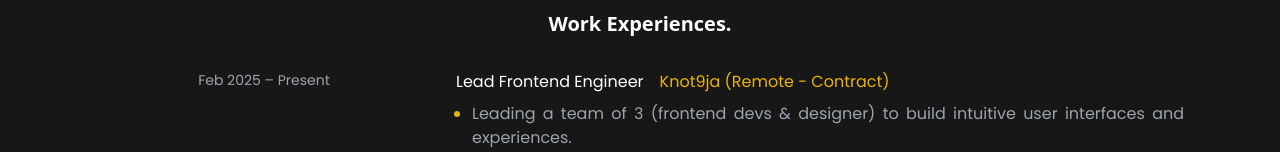
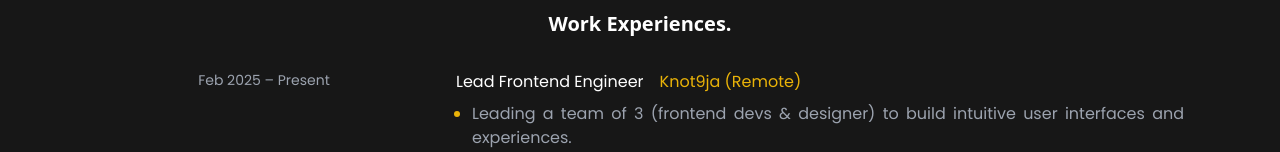
Before and after one commit to ELECTRON11111/my-portfolio, a Next.js app: page / in a window 1280 px wide. Shown: the part 771-923 px from the top of the page. Built offline with nearby package versions, Linux system fonts and the light colour scheme; a web font is replaced by a local one.

Commit message:
chore: update work experience

```diff
--- a/src/components/About/About.tsx
+++ b/src/components/About/About.tsx
@@ -7,7 +7,7 @@ export default function About() {
             date: "Feb 2025 – Present",
             role: "Lead Frontend Engineer",
             imgSrc: "/assets/knot9ja-logo.png",
-            company: "Knot9ja (Remote - Contract)",
+            company: "Knot9ja (Remote)",
             description: [
             "Leading a team of 3 (frontend devs & designer) to build intuitive user interfaces and experiences.",
             "Converted 20+ Figma design pages into clean and responsive Next.js code within 2 weeks of project commencement.",
```
